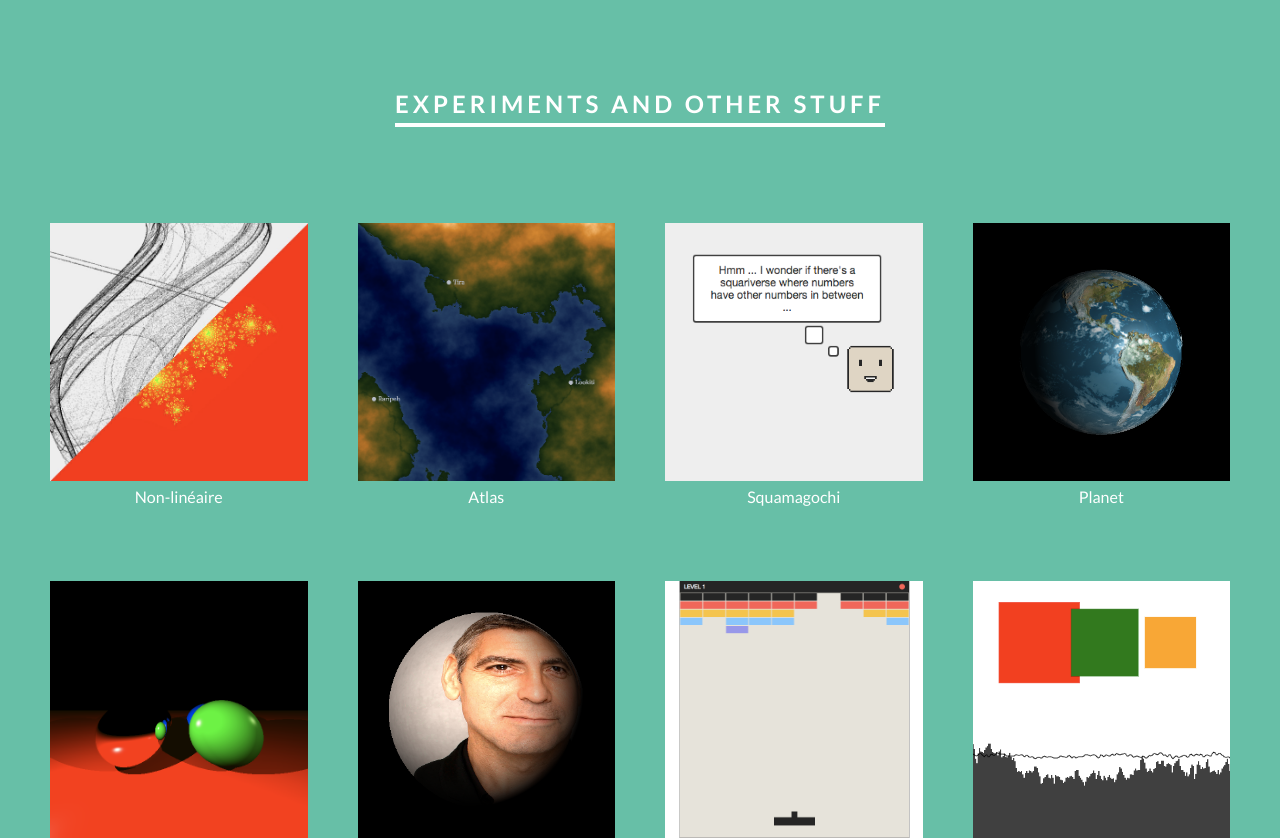
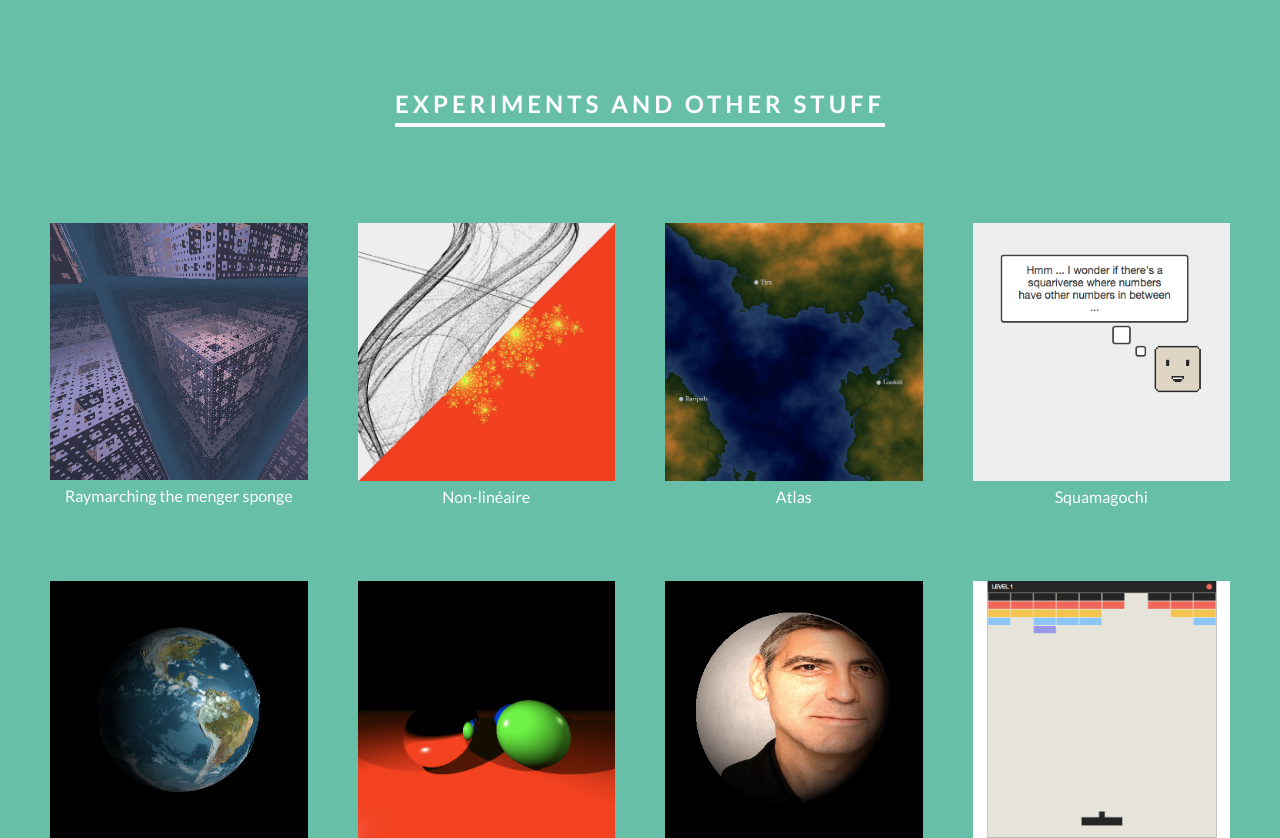
Before and after one commit to codefromhezad/hezad.com, a PHP site: page / in a window 1280 px wide. Shown: the part 2455-3293 px from the top of the page. Run offline with PHP 8.4, Linux system fonts and the light colour scheme.

Commit message:
Added raymarched menger sponge in experiments

```diff
--- a/data.php
+++ b/data.php
@@ -35,6 +35,11 @@
 			)
 		),
 		'lab' => array(
+			'Raymarching the menger sponge' => array(
+				'url'   => 'http://lab.hezad.com/distance/',
+				'image' => 'img/thumb-raymarching.png',
+				'desc'  => 'A raymarched Menger Sponge with shaders via WebGL'
+			),
 			'Non-linéaire' => array(
 				'url'   => 'http://lab.hezad.com/non-lineaire/',
 				'image' => 'img/thumb-non-lineaire.jpg',
```
Also changed, not shown: img/thumb-raymarching.png (added), 1 other file.
